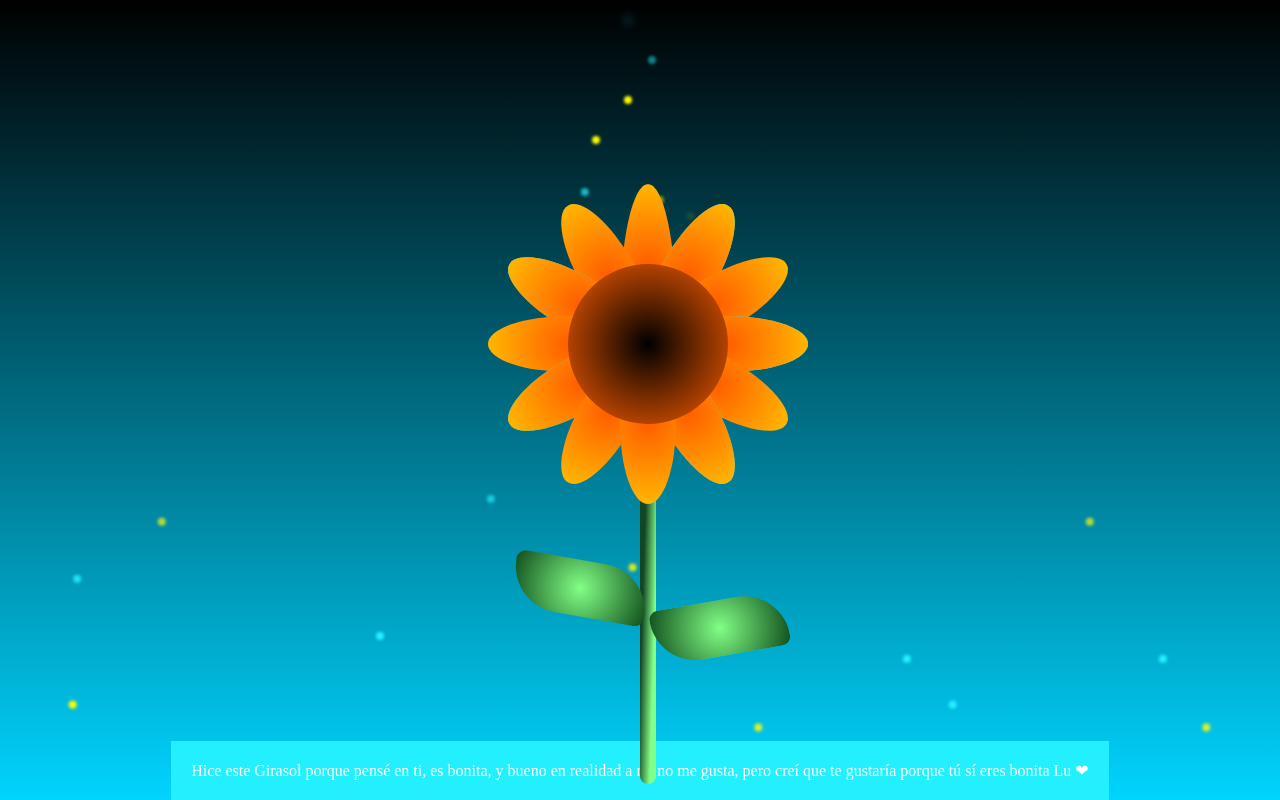
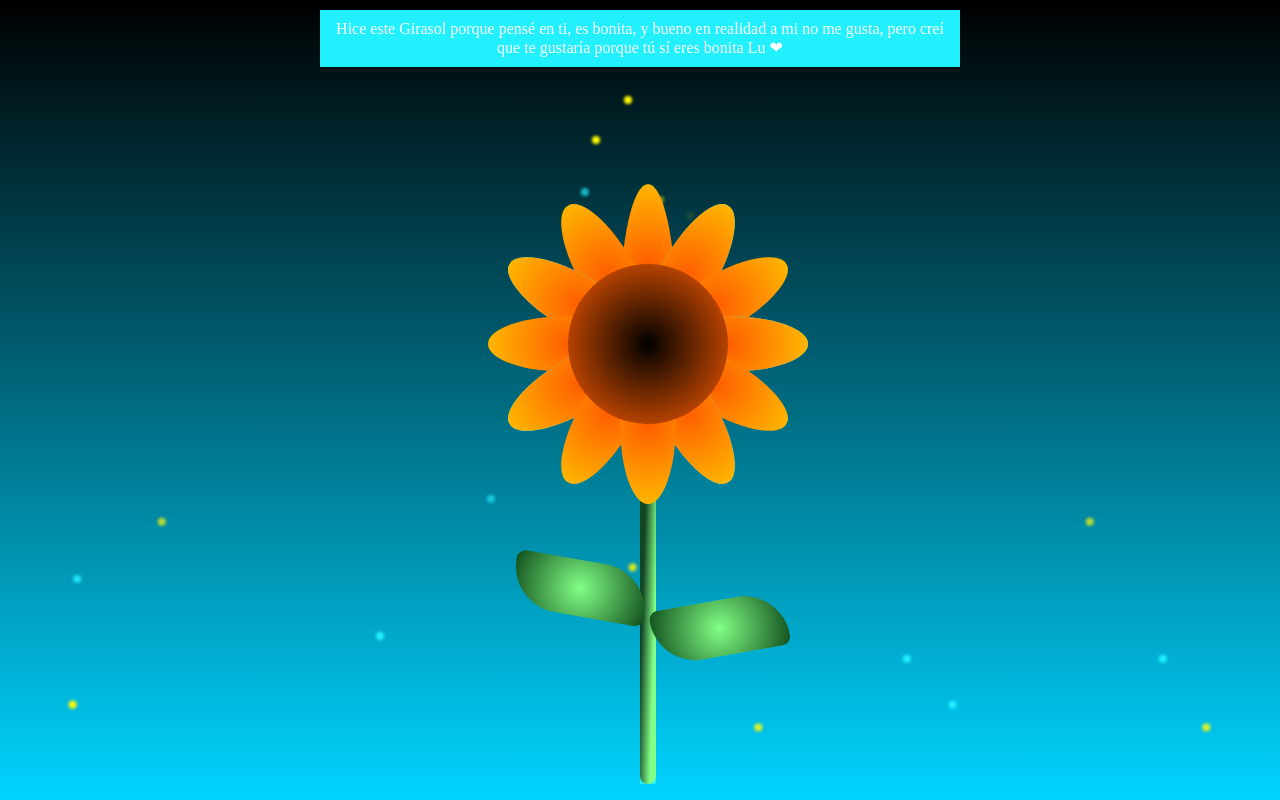
Before and after one commit to DSohm/Lu, a plain HTML site: page index.html in a window 1280 px wide. Drawn offline with Linux system fonts and the light colour scheme.

Commit message:
Update style.css

```diff
--- a/style.css
+++ b/style.css
@@ -22,9 +22,15 @@ body{
 }
 
 .header {
+     position: absolute;
+    top: 10px; /* Ajusta la posición vertical según tu preferencia */
+    left: 50%;
+    transform: translateX(-50%);
     text-align: center;
-    padding: 20px;
     color: white;
+    z-index: 999; /* Asegura que el texto esté en la parte superior */
+    background: rgba(0, 0, 0, 0.6); /* Fondo semitransparente para mejor legibilidad */
+    padding: 10px;
 }
 .flower_wrapper{
     position: absolute;
```
